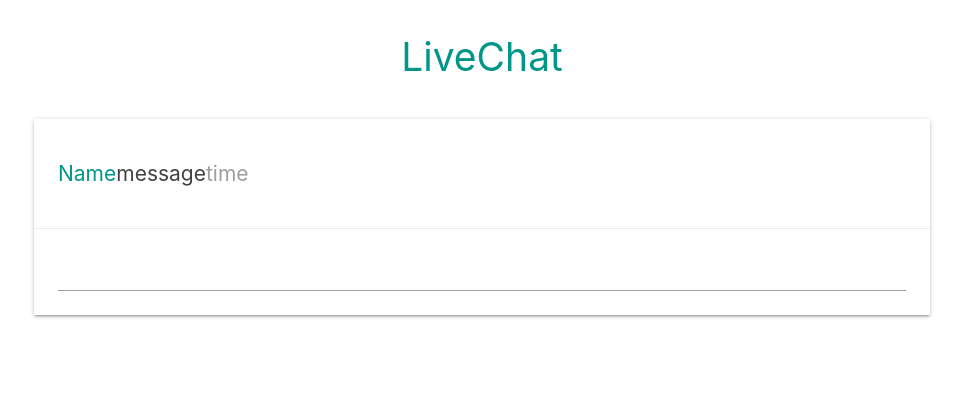
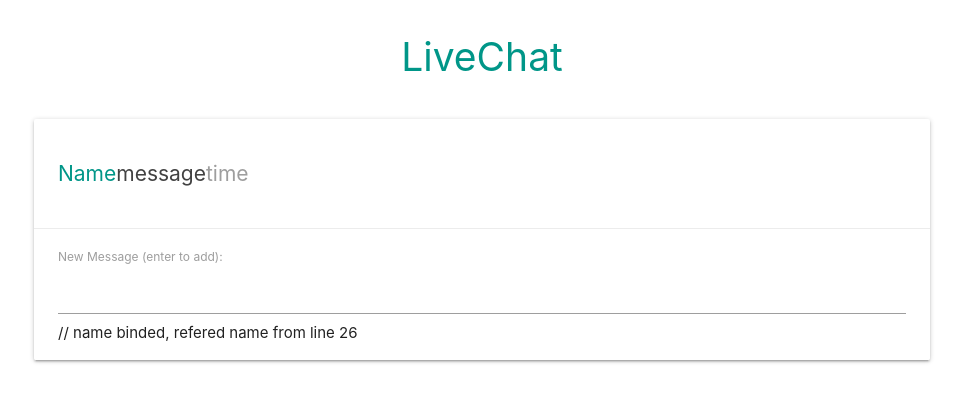
Before and after one commit to Kylarz/vue-live-chat, a Vue app: page /#/ in a window 1280 px wide. Both pictures are taken after typing "Sample" into the empty fields and a click on the button "ENTER CHAT". Shown: the top 402 px of the page, without its empty margins (158-1121 px from the left). Built offline with nearby package versions, Linux system fonts and the light colour scheme.

Commit message:
New Message Component

```diff
--- a/src/components/Chat.vue
+++ b/src/components/Chat.vue
@@ -12,16 +12,21 @@
                 </ul>
             </div>
             <div class="card-action">
-                <input type="text">
+                <NewMessage :name="name" /> // name binded, refered name from line 26
             </div>
         </div>
     </div>
 </template>
 
 <script>
+import NewMessage from '@/components/NewMessage'
+
 export default {
     name: 'Chat',
     props: ['name'],
+    components: {
+        NewMessage
+    },
 
     data(){
         return {
--- /dev/null
+++ b/src/components/NewMessage.vue
@@ -0,0 +1,25 @@
+<template>
+    <div class="new-message">
+        <form @submit.prevent="addMessage">
+            <label for="new-message">New Message (enter to add):</label>
+            <input type="text" name="new-message" v-model="newMessage">
+        </form>
+    </div>
+</template>
+
+<script>
+export default {
+    name: 'NewMessage',
+    props: ['name'],
+    data(){
+        return {
+            newMessage: null
+        }
+    },
+    methods: {
+        addMessage(){
+            console.log(this.newMessage, this.name, Date.now())
+        }
+    }
+}
+</script>
```
